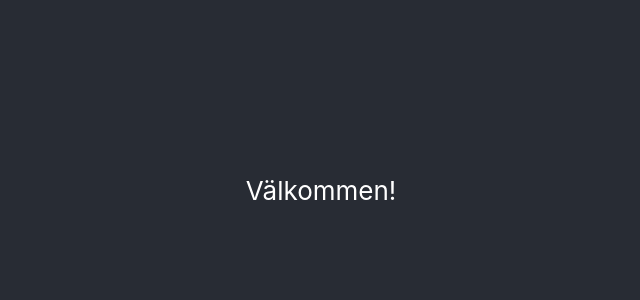
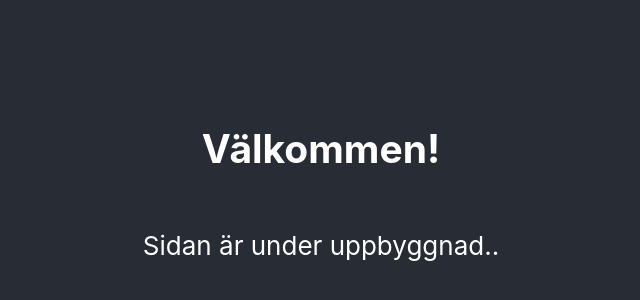
Before and after one commit to axelfilipsson/webb, a React (Create React App) app: page / in a window 1280 px wide. Shown: the part 210-510 px from the top of the page, without its empty margins (319-959 px from the left). Built offline with nearby package versions, Linux system fonts and the light colour scheme.

Commit message:
added construction text

```diff
--- a/package.json
+++ b/package.json
@@ -9,6 +9,7 @@
     "react": "^17.0.2",
     "react-dom": "^17.0.2",
     "react-scripts": "4.0.3",
+    "styled-components": "^5.3.0",
     "web-vitals": "^1.1.2"
   },
   "scripts": {
--- a/src/App.js
+++ b/src/App.js
@@ -1,16 +1,27 @@
-import './App.css';
+
+import styled from 'styled-components';
+
+const Root = styled.div`
+  text-align: center;
+  background-color: #282c34;
+  min-height: 100vh;
+  display: flex;
+  flex-direction: column;
+  align-items: center;
+  justify-content: center;
+  font-size: calc(10px + 2vmin);
+  color: white;
+`
 
 function App() {
   return (
-    <div className="App">
-      <header className="App-header">
+    <Root>
+         <h2> Välkommen! </h2>
+      <p>
+        Sidan är under uppbyggnad..
+      </p>
 
-        <p>
-         Välkommen!
-        </p>
-
-      </header>
-    </div>
+    </Root>
   );
 }
 
```
Also changed, not shown: 1 other file (tests, documents, lock files or other folders).
